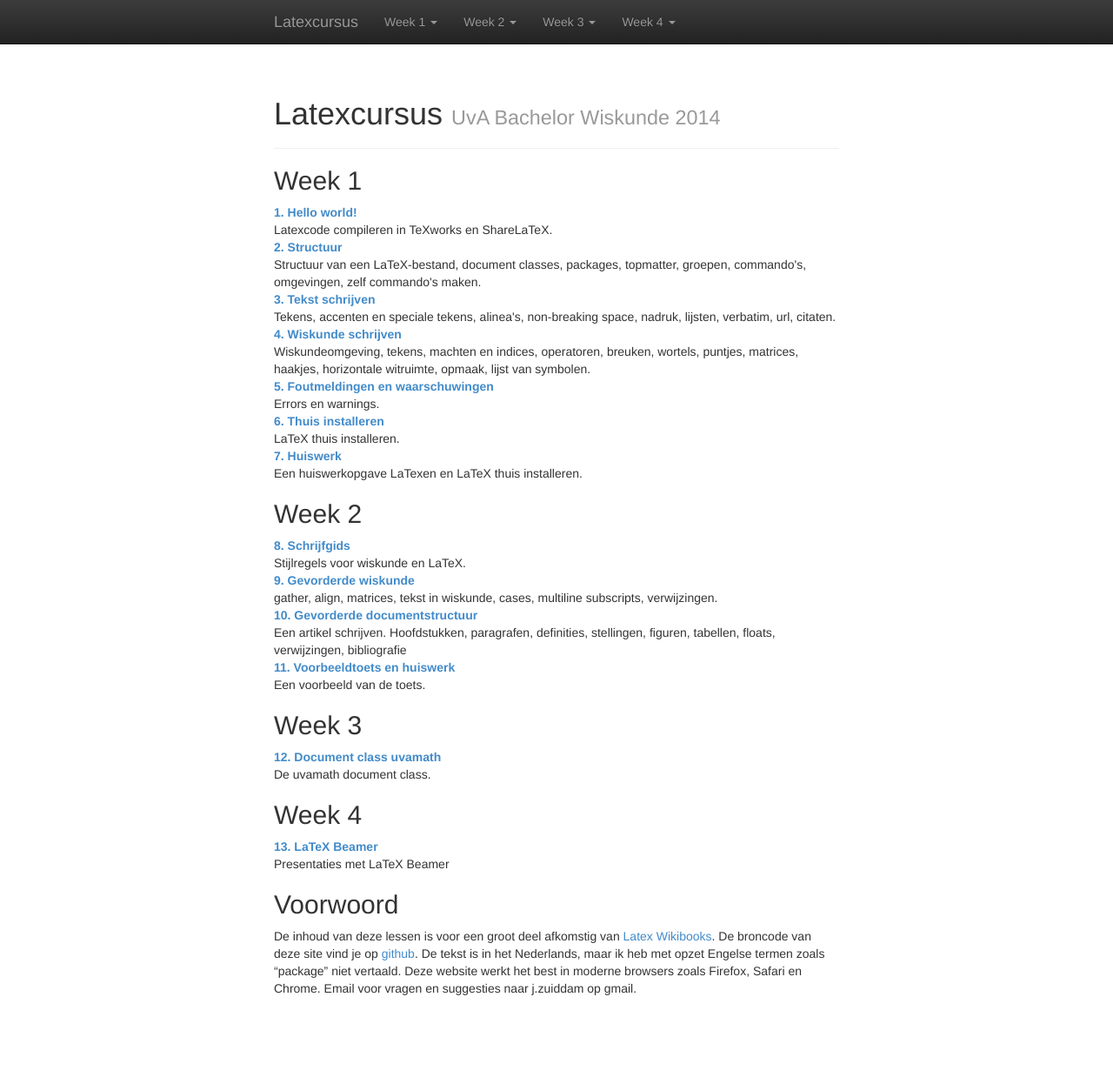
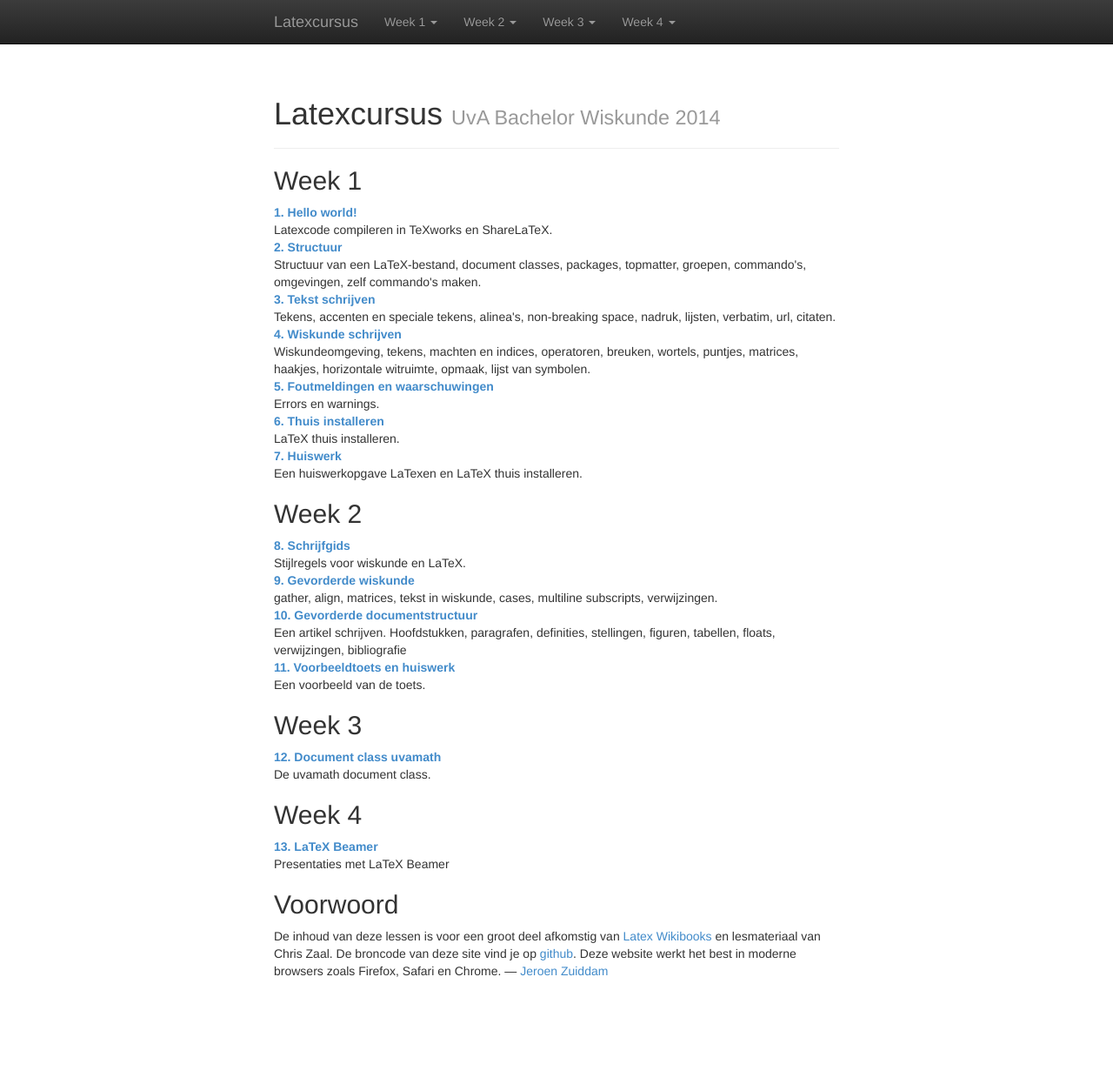
Before and after one commit to jzuiddam/jzuiddam, a Jekyll site: the page built from index.html, in a window 1280 px wide. Shown: the whole page at 87% size. Built offline with Jekyll 4.4.1, drawn with Linux system fonts in a browser that asks for light colours; nearby versions of some CDN libraries; Markdown is read by kramdown in place of the engine named in the settings.

Commit message:
Nieuw voorwoord

```diff
--- a/index.html
+++ b/index.html
@@ -28,4 +28,4 @@ title: Latexcursus
 
 
 <h2>Voorwoord</h2>
-<p>De inhoud van deze lessen is voor een groot deel afkomstig van <a href="http://en.wikibooks.org/wiki/LaTeX">Latex Wikibooks</a>. De broncode van deze site vind je op <a href="https://github.com/jzuiddam/jzuiddam.github.io">github</a>. De tekst is in het Nederlands, maar ik heb met opzet Engelse termen zoals “package” niet vertaald. Deze website werkt het best in moderne browsers zoals Firefox, Safari en Chrome. Email voor vragen en suggesties naar j.zuiddam op gmail.</p>
+<p>De inhoud van deze lessen is voor een groot deel afkomstig van <a href="http://en.wikibooks.org/wiki/LaTeX">Latex Wikibooks</a> en lesmateriaal van Chris Zaal. De broncode van deze site vind je op <a href="https://github.com/jzuiddam/jzuiddam.github.io">github</a>. Deze website werkt het best in moderne browsers zoals Firefox, Safari en Chrome. &mdash; <a href="http://homepages.cwi.nl/~jzuiddam/">Jeroen Zuiddam</a></p>
```
